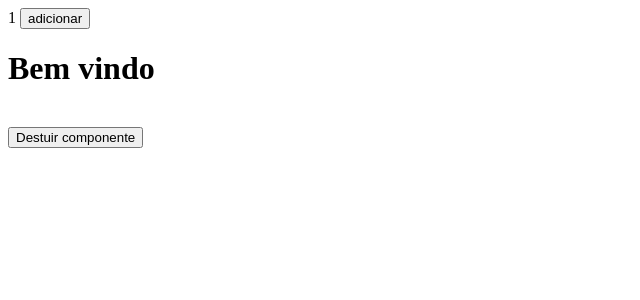
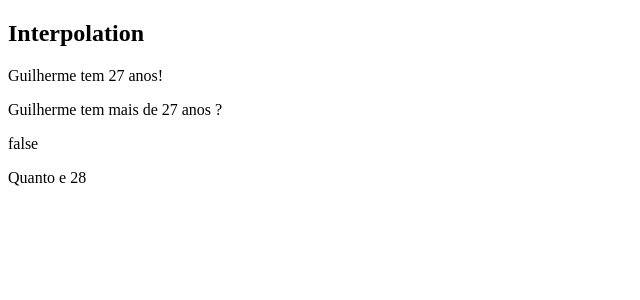
Before and after one commit to Guilherme-mendesc/angular15, an Angular app: page / in a window 1280 px wide. Shown: the top 300 px of the page, without its empty margins (0-640 px from the left). Built offline with nearby package versions, Linux system fonts and the light colour scheme.

Commit message:
Interpolation

```diff
--- a/src/app/app.component.ts
+++ b/src/app/app.component.ts
@@ -4,52 +4,18 @@
 @Component({
   selector: 'app-root',
   template: `
-  {{valor}}
-  <button (click)="adicionar()">adicionar</button>
-  <app-title *ngIf="destruir"></app-title>
-  <br>
-  <button (click)="destruirComponent()">Destuir componente</button>
+  <app-data-binding></app-data-binding>
   <router-outlet></router-outlet>`
 
 
 
 })
-export class AppComponent implements OnInit, DoCheck, AfterContentInit, AfterContentChecked, AfterViewInit, AfterViewChecked {
+export class AppComponent implements OnInit {
 
-  public valor: number =1;
-
-  constructor() {}
-
-  public adicionar(): number{
-    return this.valor +=1;
+  constructor(){
   }
 
   ngOnInit(): void {
-  }
-
-  ngDoCheck(): void {
-    console.log("NgDocheck")
-  }
-
-  ngAfterContentInit(): void {
-    console.log("NgContentInit")
-  }
-
-  ngAfterContentChecked(): void {
-    console.log("NgContentChecked")
-  }
-
-  ngAfterViewInit(): void {
-    console.log("NgAfterViewInit")
-  }
-
-  ngAfterViewChecked(): void {
-    console.log("NgAfterViewChecked")
-  }
-  public destruir: boolean = true;
-
-  public destruirComponent(){
-    this.destruir=false;
 
   }
 
--- a/src/app/app.module.ts
+++ b/src/app/app.module.ts
@@ -4,11 +4,13 @@
 import { AppRoutingModule } from './app-routing.module';
 import { AppComponent } from './app.component';
 import { TitleComponent } from './title/title.component';
+import { DataBindingComponent } from './data-binding/data-binding.component';
 
 @NgModule({
   declarations: [
     AppComponent,
-    TitleComponent
+    TitleComponent,
+    DataBindingComponent
   ],
   imports: [
     BrowserModule,
--- /dev/null
+++ b/src/app/data-binding/data-binding.component.html
@@ -0,0 +1,8 @@
+<h2>Interpolation</h2>
+
+<p>{{nome}} tem {{idade}} anos!</p>
+
+<p>{{nome}} tem mais de 27 anos ?</p>
+<p>{{idade >27}}</p>
+
+<p>Quanto e {{idade + maisUm}}</p>
--- /dev/null
+++ b/src/app/data-binding/data-binding.component.ts
@@ -0,0 +1,20 @@
+import { Component, OnInit } from '@angular/core';
+
+@Component({
+  selector: 'app-data-binding',
+  templateUrl: './data-binding.component.html',
+  styleUrls: ['./data-binding.component.scss']
+})
+export class DataBindingComponent implements OnInit {
+
+  public nome: string = "Guilherme";
+  public idade: number= 27;
+  public maisUm: number= 1;
+
+  constructor(){ }
+
+  ngOnInit(): void {
+
+  }
+
+}
```
Also changed, not shown: src/app/data-binding/data-binding.component.scss (added), 1 other file (tests, documents, lock files or other folders).
